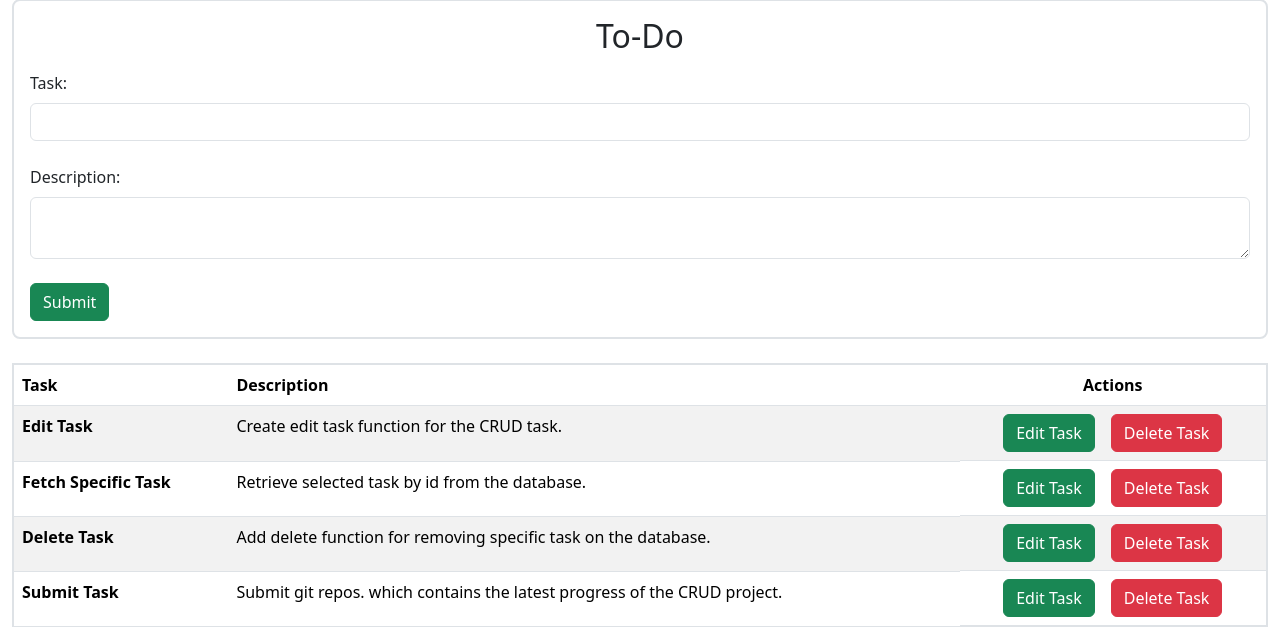
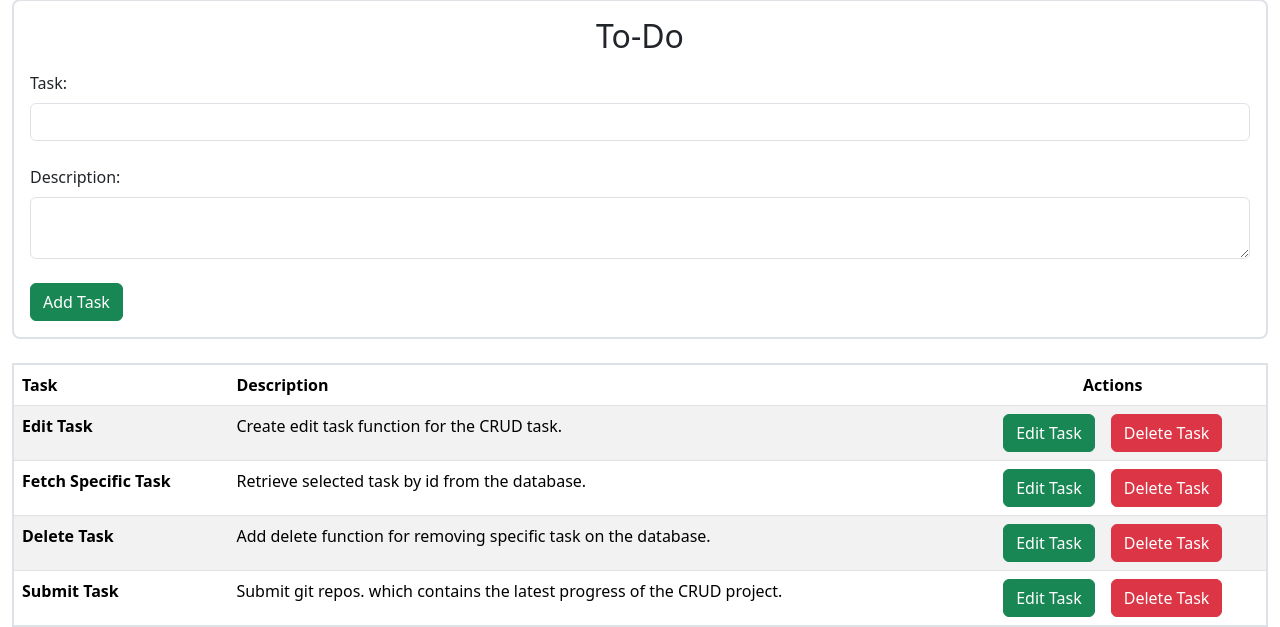
Before and after one commit to carlocano03/crud-pantalunan, a CodeIgniter app: page /database/ in a window 1280 px wide. Shown: the part 17-644 px from the top of the page. Run offline with CodeIgniter, Linux system fonts and the light colour scheme; data comes from the database, SQL or seed files in the repository; both versions use the stored data as it was after the commit.

Commit message:
fetch/edit/delete task working/added db copy

```diff
--- a/application/controllers/Task.php
+++ b/application/controllers/Task.php
@@ -14,12 +14,12 @@ class Task extends CI_Controller {
   }
 
   public function addTask() {
-    $data = array(
+    $task = array(
       'taskName' => $this->input->post('taskName'),
       'taskDesc' => $this->input->post('taskDesc')
     );
 
-    $added = $this->Task_model->addTask($data);
+    $added = $this->Task_model->addTask($task);
 
     if ($added) {
       echo json_encode(array('success' => true, 'message' => 'Task added successfully'));
@@ -32,4 +32,29 @@ class Task extends CI_Controller {
     $tasks = $this->Task_model->getAllTasks();
     echo json_encode($tasks);
   }
+
+  public function getTaskById($taskId) {
+    $task = $this->Task_model->getTaskById($taskId);
+    echo json_encode($task);
+  }
+
+  public function editTask($taskId) {
+    $task = array(
+      'taskName' => $this->input->post('taskName'),
+      'taskDesc' => $this->input->post('taskDesc')
+    );
+
+    $isUpdated = $this->Task_model->editTask($taskId, $task);
+
+    if($isUpdated) {
+      echo json_encode(array('success' => true, 'response' => 'Task update successfully'));
+    } else {
+      echo json_encode(array('success' => false, 'response' => 'Failed to update task'));
+    }
+  }
+
+  public function deleteTask($taskId) {
+    $isDeleted = $this->Task_model->deleteTask($taskId);
+    echo json_encode(array('success' => $isDeleted, 'response' => 'Successfully deleted'));
+  }
 }
--- a/application/models/Task_model.php
+++ b/application/models/Task_model.php
@@ -14,19 +14,19 @@ class Task_model extends CI_Model {
     }
 
     // fetch specific task by id
-    public function getTaskById($task_id) {
-        $fetch = $this->db->get_where('tasks', array('task_id' => $task_id));
+    public function getTaskById($taskId) {
+        $fetch = $this->db->get_where('tasks', array('taskId' => $taskId));
         return $fetch->row();
     }
 
     // updated selected task
-    public function updateTask($task_id, $data) {
-        $this->db->where('task_id', $task_id);
+    public function editTask($taskId, $data) {
+        $this->db->where('taskId', $taskId);
         $this->db->update('tasks', $data);
     }
 
     // remove task from db
-    public function deleteTask($task_id) {
-        return $this->db->delete('tasks', array('task_id' => $task_id));
+    public function deleteTask($taskId) {
+        return $this->db->delete('tasks', array('taskId' => $taskId));
     }
 }
--- a/application/views/add_task.php
+++ b/application/views/add_task.php
@@ -7,7 +7,7 @@ defined('BASEPATH') or exit('No direct script access allowed');
 <head>
   <meta charset="UTF-8">
   <meta name="viewport" content="width=device-width, initial-scale=1.0">
-  <title>Tasks CRUD</title>
+  <title>To-Do Task CRUD</title>
 
   <link href="https://cdn.jsdelivr.net/npm/bootstrap@5.3.2/dist/css/bootstrap.min.css" rel="stylesheet" integrity="sha384-T3c6CoIi6uLrA9TneNEoa7RxnatzjcDSCmG1MXxSR1GAsXEV/Dwwykc2MPK8M2HN" crossorigin="anonymous">
   <script src="https://code.jquery.com/jquery-3.6.4.min.js"></script>
@@ -25,7 +25,7 @@ defined('BASEPATH') or exit('No direct script access allowed');
         <textarea type="text" class="form-control mb-4" name="desc" id="desc" cols="30" rows="2" required></textarea>
 
         <div>
-          <button class="btn btn-success" type="button" onclick="addNewTask()">Submit</button>
+          <button class="btn btn-success" type="button" onclick="addNewTask()">Add Task</button>
         </div>
       </form>
     </div>
@@ -46,12 +46,14 @@ defined('BASEPATH') or exit('No direct script access allowed');
   </div>
 
   <script>
+    var editTaskId = null;
+
     // add new task to db
     function addNewTask() {
 
       // get task name and description
-      const task = $('#task').val();
-      const desc = $('#desc').val();
+      var task = $('#task').val();
+      var desc = $('#desc').val();
 
       // validate form if inputs are empty
       if (task === '' || desc === '') {
@@ -92,13 +94,15 @@ defined('BASEPATH') or exit('No direct script access allowed');
           $('#tasksTable').empty();
           $.each(res, function(i, task) {
 
-            // create table row that will handle each task
+            // create table row that will handle data from db
             const tblRows =
               '<tr><td><strong>' + task.taskName + '</strong></td>' +
               '<td>' + task.taskDesc + '</td>' +
-              '<td class="d-flex justify-content-center">' +
-              '<button class="btn btn-success me-3">Edit Task</button>' +
-              '<button class="btn btn-danger">Delete Task</button>'
+              '<td>' +
+                '<div class="d-flex justify-content-center">' +
+                  '<button class="btn btn-success me-3 editBtn" onclick="getTaskById('+ task.taskId +')">Edit Task</button>' +
+                  '<button class="btn btn-danger delBtn" onclick="deleteTask('+ task.taskId +')">Delete Task</button>'
+                '</div>' +
               '</td></tr>';
 
             // push each row to table body
@@ -110,6 +114,92 @@ defined('BASEPATH') or exit('No direct script access allowed');
         }
       });
     }
+
+    // fetch task by id from db
+    function getTaskById(taskId) {
+      editTaskId = taskId;
+
+      $.ajax({
+        type: "post",
+        url: "<?= base_url() . 'Task/getTaskById/' ?>" + taskId,
+        dataType: "json",
+        success: function(res) {
+          $('#task').val(res.taskName);
+          $('#desc').val(res.taskDesc);
+          $('button').text('Update Task');
+          $('button').attr('onclick', 'updateSelectedTask()');
+          $('button').show();
+          $('.editBtn').hide();
+          $('.delBtn').hide();
+        },
+        error: function() {
+          alert('Failed to retrieve task data!');
+        }
+      });
+    }
+
+    // update task by id
+    function updateTask(taskId, task, desc) {
+
+      $.ajax({
+        type: "post",
+        url: "<?= base_url() . 'Task/editTask/' ?>" + taskId,
+        data: {
+          'taskName': task,
+          'taskDesc': desc,
+        },
+        dataType: "json",
+        success: function (res) {
+          alert('Task has been updated!');
+          getAllTask();
+          $('button').text('Add Task');
+          $('button').attr('onclick', 'addNewTask()');
+
+          // reset form after updating
+          $('#task').val('');
+          $('#desc').val('');
+        },
+        error: function () {
+          alert('Failed to update task!');
+        }
+      });
+    }
+
+    // update selected task
+    function updateSelectedTask() {
+
+      // get task name and description
+      var task = $('#task').val();
+      var desc = $('#desc').val();
+
+      if (editTaskId) {
+        updateTask(editTaskId, task, desc);
+      }
+    }
+
+    // delete task by id
+    function deleteTask(taskId) {
+      var deleteConfirm = confirm('Are you sure you want to delete this task?');
+
+      if (!deleteConfirm) {
+        return
+      }
+      else {
+        $.ajax({
+          type: "post",
+          url: "<?= base_url() . 'Task/deleteTask/' ?>" + taskId,
+          dataType: "json",
+          success: function (res) {
+            alert('Task has been deleted!');
+            getAllTask();
+          },
+          error: function () {
+            alert('Failed to delete task!');
+          }
+        });
+      }
+    }
+
     // initiate getAllTask function
     getAllTask();
   </script>
```
Also changed, not shown: backup/tasks.sql (added, +69 -0 lines).
